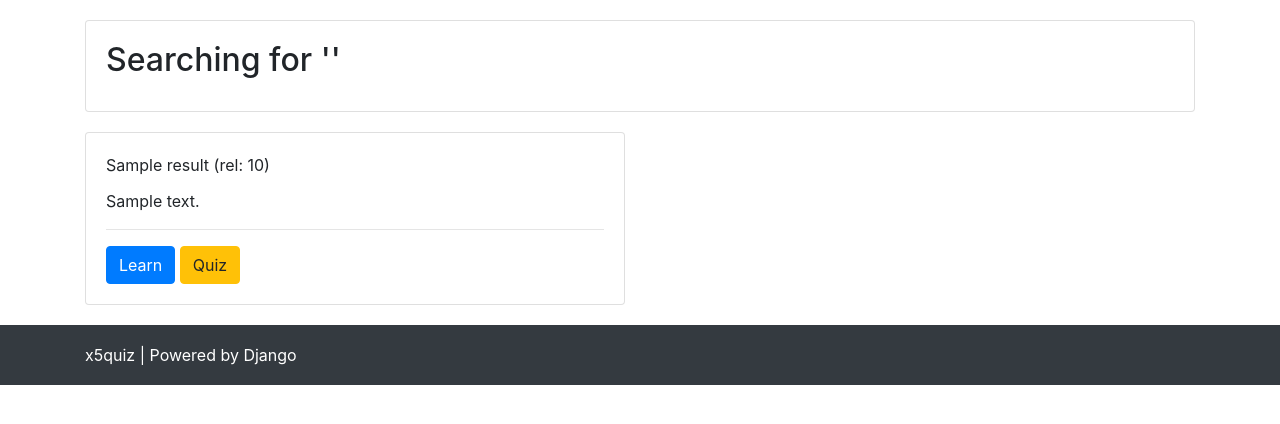
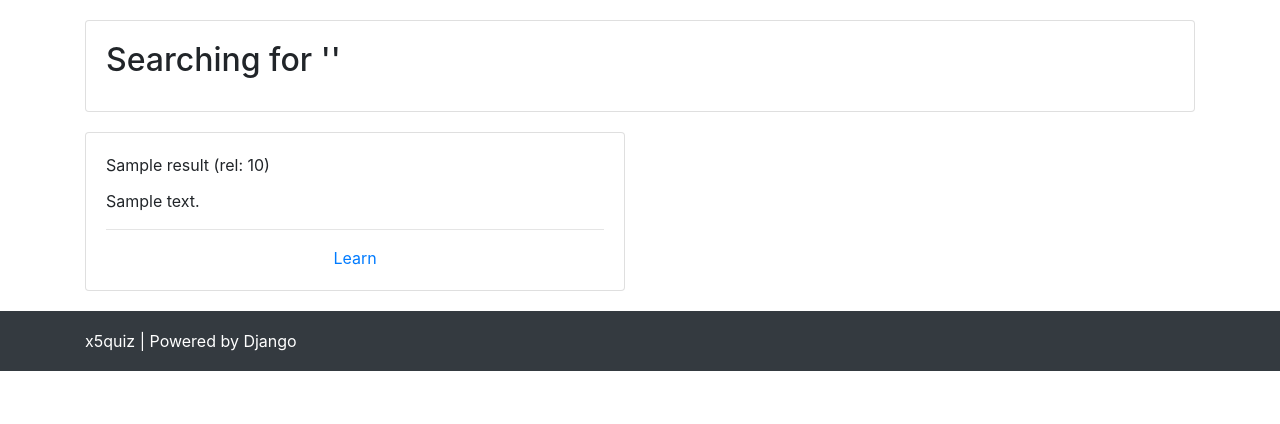
Before and after one commit to gregpr07/x5quiz, a Django app: template quiz/templates/quiz/search.html in a window 1280 px wide. Shown: the part 56-480 px from the top of the page. Run offline with Django 3.2, Linux system fonts and the light colour scheme; the template is opened without the code that fills it: most values are stand-ins (such as "Sample title", 1, 10 or a date in 2020); some libraries are stand-ins or nearby versions.

Commit message:
Search buttons now work.

```diff
--- a/quiz/templates/quiz/search.html
+++ b/quiz/templates/quiz/search.html
@@ -20,9 +20,8 @@
                         <div class="card-text">
                             {{ result.description|truncatewords:25 }}
                             <hr>
-                            <div>
-                                <button type="button" class="btn btn-primary">Learn</button>
-                                <button type="button" class="btn btn-warning">Quiz</button>
+                            <div class="align-center">
+                                <a href="{% url "quiz-learn" document_id=result.material_id %}">Learn</a>
                             </div>
                         </div>
                     </div>
```
